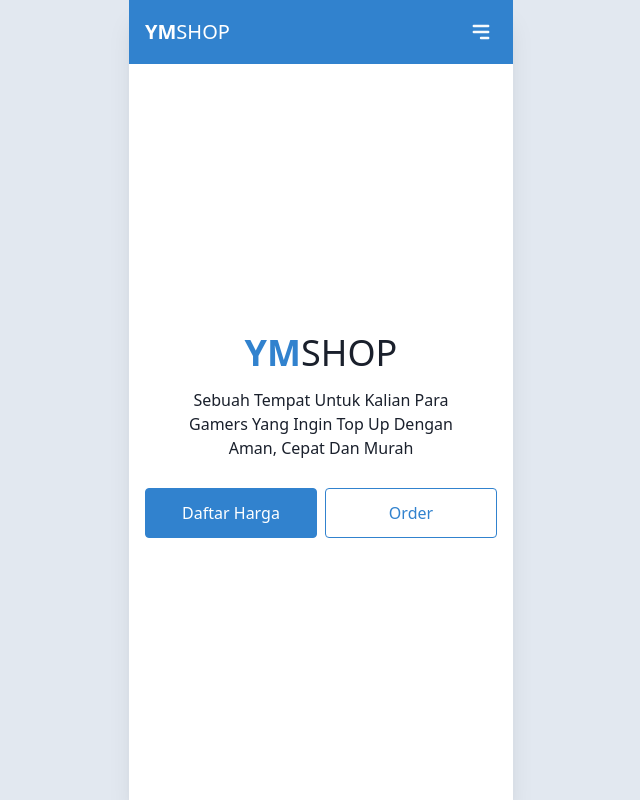
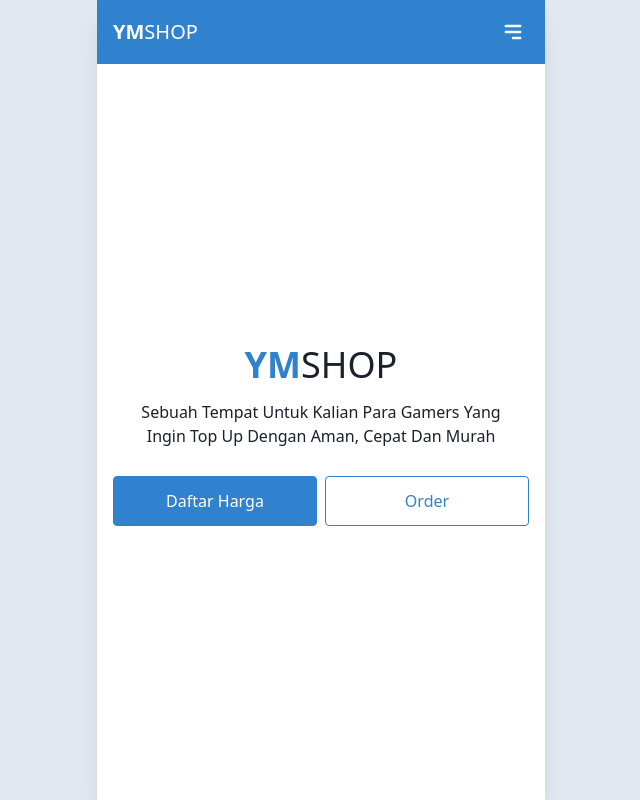
Before and after one commit to ymshop/v2, a Nuxt app: page / in a window 1280 px wide. Shown: the whole page, without its empty margins (319-959 px from the left). Built offline with nearby package versions, Linux system fonts and the light colour scheme.

Commit message:
default.vue

```diff
--- a/layouts/default.vue
+++ b/layouts/default.vue
@@ -1,7 +1,7 @@
 <template>
   <div class="w-screen h-screen bg-gray-300 select-none">
     <div class="flex justify-center w-full h-full">
-      <div class="w-full max-w-sm max-h-full min-h-full overflow-y-auto bg-white shadow-xl">
+      <div class="w-full max-w-md max-h-full min-h-full overflow-y-auto bg-white shadow-xl">
         <Navbar></Navbar>
         <div class="container w-full h-full pt-16 -mt-16">
           <Nuxt />
--- /dev/null
+++ b/layouts/error.vue
@@ -0,0 +1,9 @@
+<template>
+  <div class="fixed top-0 left-0 z-50 w-full h-full bg-white"></div>
+</template>
+
+<script>
+export default {
+  name: "error.layout",
+};
+</script>
```
